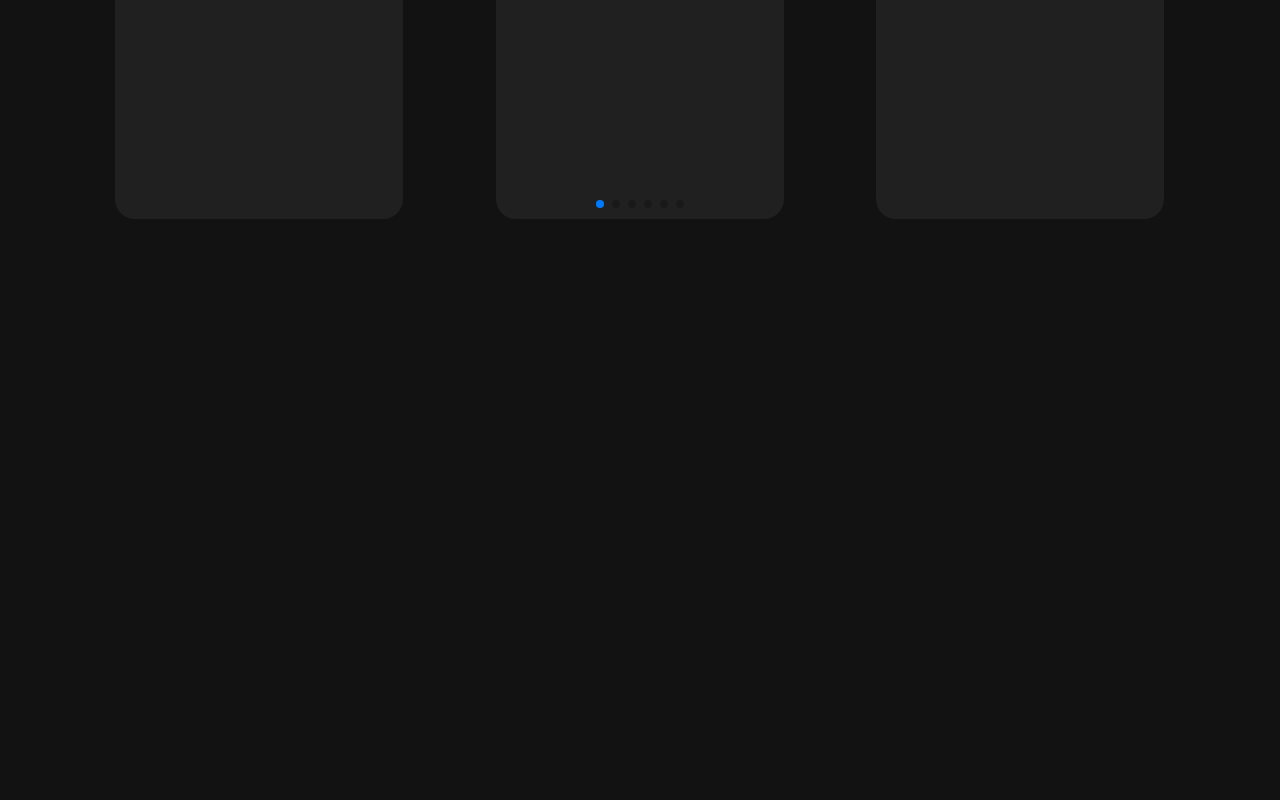
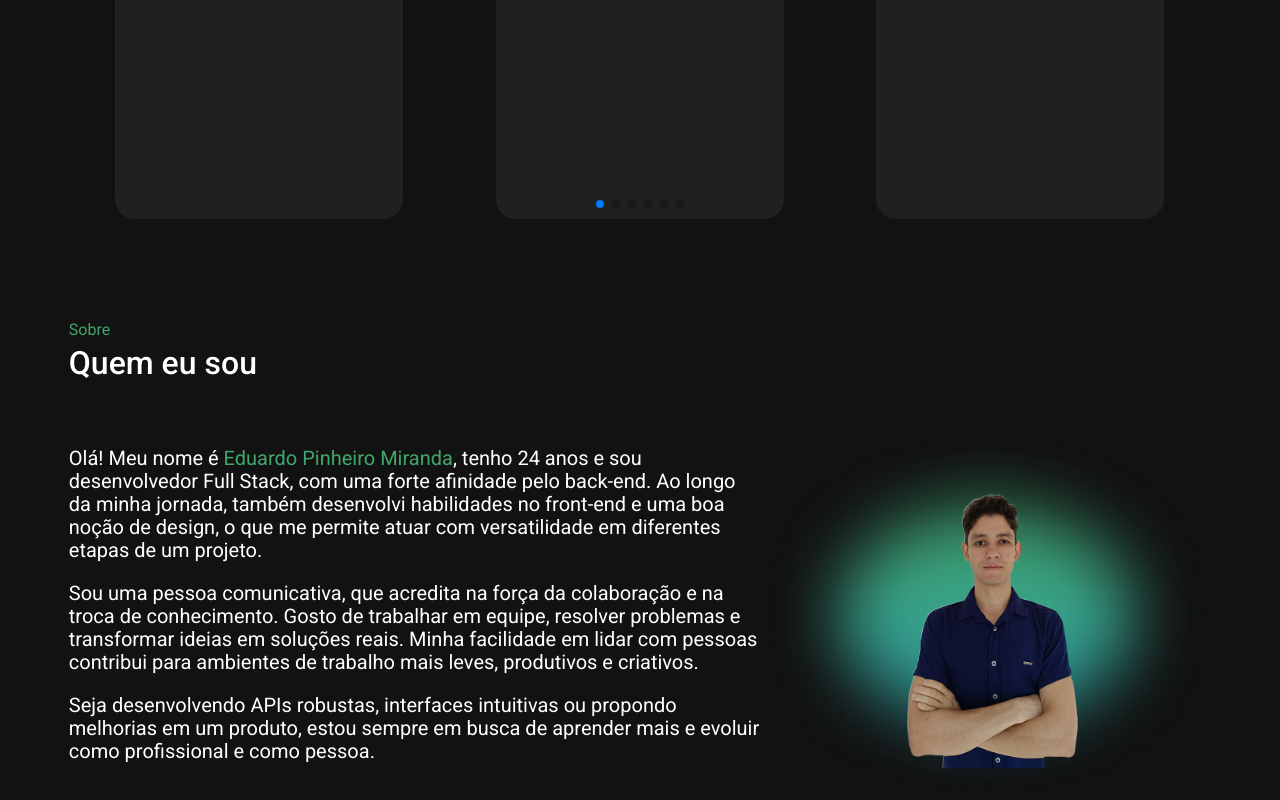
Before and after one commit to EduardoPinheiroMiranda/Portifolio, a Next.js app: page / in a window 1280 px wide. Shown: the part 3261-4061 px from the top of the page. Before the commit the page ends 3481 px from the top, so only its background shows below. Built offline with nearby package versions, Linux system fonts and the light colour scheme.

Commit message:
adicioando componente de sobre

```diff
--- /dev/null
+++ b/src/components/About/index.tsx
@@ -0,0 +1,40 @@
+import { Container, Description, Titles } from "./styles";
+import Image from "next/image";
+import PerfilPhoto from "../../../public/assets/images/perfil.png";
+
+
+export function About(){
+	return(
+		<Container id="sobre">
+			<Titles>
+				<span>Sobre</span>
+				<h2>Quem eu sou</h2>
+			</Titles>
+
+			<Description>
+				<div>
+					<p>
+                        Olá! Meu nome é <span>Eduardo Pinheiro Miranda</span>, tenho 24 anos e sou
+                        desenvolvedor Full Stack, com uma forte afinidade pelo back-end.
+                        Ao longo da minha jornada, também desenvolvi habilidades no front-end e
+                        uma boa noção de design, o que me permite atuar com versatilidade em
+                        diferentes etapas de um projeto.
+					</p>
+					<p>
+                        Sou uma pessoa comunicativa, que acredita na força da colaboração e na
+                        troca de conhecimento. Gosto de trabalhar em equipe, resolver problemas e
+                        transformar ideias em soluções reais. Minha facilidade em lidar com pessoas
+                        contribui para ambientes de trabalho mais leves, produtivos e criativos.
+					</p>
+					<p>
+                        Seja desenvolvendo APIs robustas, interfaces intuitivas ou propondo
+                        melhorias em um produto, estou sempre em busca de aprender mais e evoluir
+                        como profissional e como pessoa.
+					</p>
+				</div>
+
+				<Image src={PerfilPhoto} alt="Eduardo-Pinheiro-Miranda" priority={true}/>
+			</Description>
+		</Container>
+	);
+}
--- /dev/null
+++ b/src/components/About/styles.tsx
@@ -0,0 +1,73 @@
+import styled from "styled-components";
+
+
+export const Container = styled.section`
+    display: flex;
+    flex-direction: column;
+    gap: 3em;
+`;
+
+export const Titles = styled.div`
+
+    display: flex;
+    flex-direction: column;
+    gap: 5px;
+
+
+    span{
+        color: #41A66C;
+        font-size: 1em;
+    }
+
+    h2{
+        color: #FFFFFF;
+        font-size: 2em;
+        font-weight: 500;
+
+        @media(max-width: 380px){
+            font-size: 1.5em;
+        }
+    }
+`;
+
+export const Description = styled.div`
+
+    display: flex;
+    flex-direction: row;
+    justify-content: space-between;
+    align-items: center;
+
+    div{
+
+        p{
+            font-size: 1.25em;
+            color: #FFFFFF;
+            line-height: 23px;
+            margin-bottom: 20px;
+
+            span{
+                color: #41A66C;
+            }
+        }
+    }
+
+    img{
+        width: 450px;
+        height: 370px;
+    }
+
+    @media(max-width: 900px){
+        flex-direction: column;
+    }
+
+    @media (max-width: 425px) {
+        div p{
+            font-size: 1em;
+        }
+
+        img{
+            width: 280px;
+            height: 220px;
+        }
+    }
+`;
--- a/src/components/Projects/styles.tsx
+++ b/src/components/Projects/styles.tsx
@@ -7,9 +7,7 @@ export const Container = styled.div`
     gap: 6.25em;
 `;
 
-export const Section = styled.section`
-
-`;
+export const Section = styled.section``;
 
 export const Titles = styled.div`
 
--- a/src/pages/index.tsx
+++ b/src/pages/index.tsx
@@ -5,6 +5,7 @@ import styles from "../styles/home.module.css";
 import { Main } from "@/components/Main";
 import { Skills } from "@/components/Skills";
 import { Projects } from "@/components/Projects";
+import { About } from "@/components/About";
 
 
 export default function Home() {
@@ -14,6 +15,7 @@ export default function Home() {
 			<Services/>
 			<Skills/>
 			<Projects/>
+			<About/>
 		</main>
 	);
 }
```
